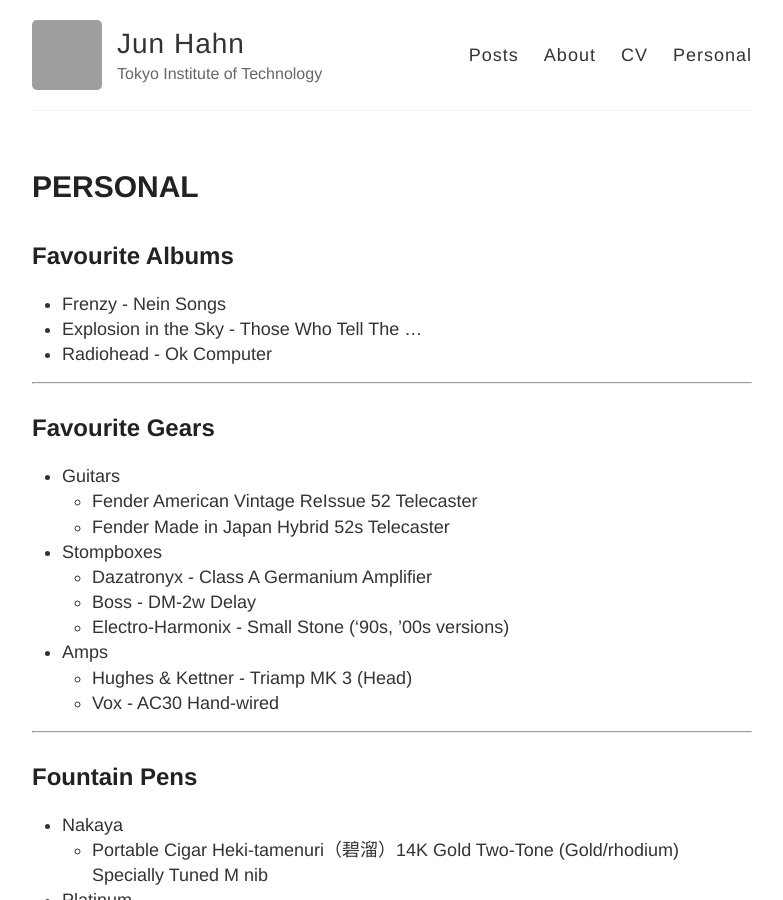
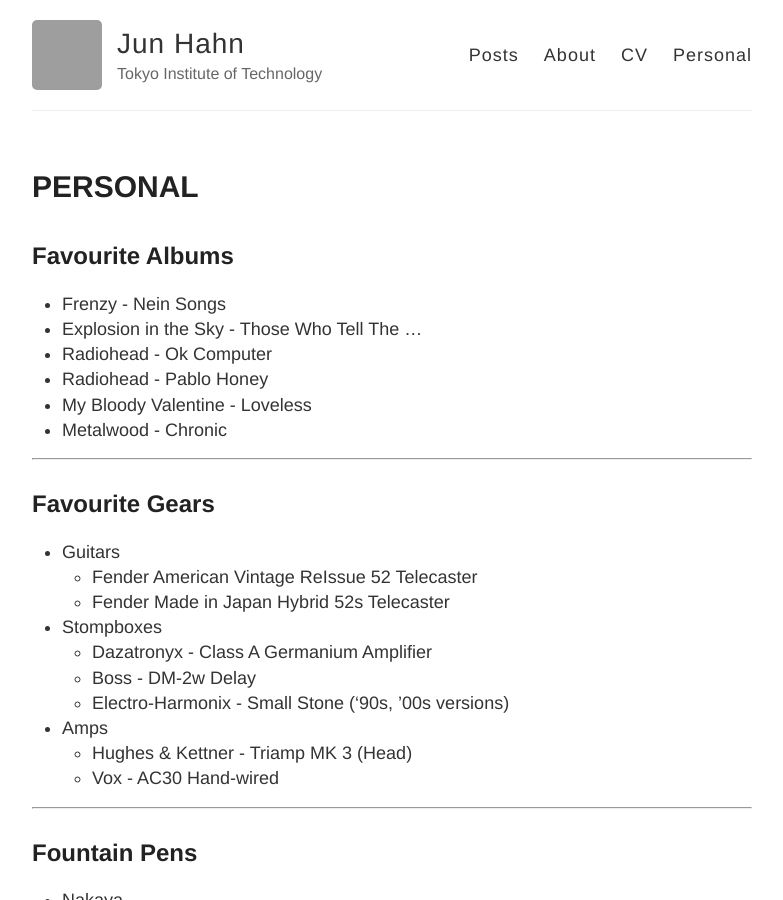
Before and after one commit to TangoEnSkai/tangoenskai.github.io, a Jekyll site: the page built from personal.md, in a window 1280 px wide and 900 px high. Shown: the whole window, without its empty margins (248-1031 px from the left). Built offline with Jekyll 4.4.1, drawn with Linux system fonts in a browser that asks for light colours; grey boxes are pictures that could not be loaded.

Commit message:
Add more albums to personal page

```diff
--- a/personal.md
+++ b/personal.md
@@ -9,6 +9,9 @@
 * Frenzy - Nein Songs
 * Explosion in the Sky - Those Who Tell The ...
 * Radiohead - Ok Computer
+* Radiohead - Pablo Honey
+* My Bloody Valentine - Loveless
+* Metalwood - Chronic
 
 ---
 
```
